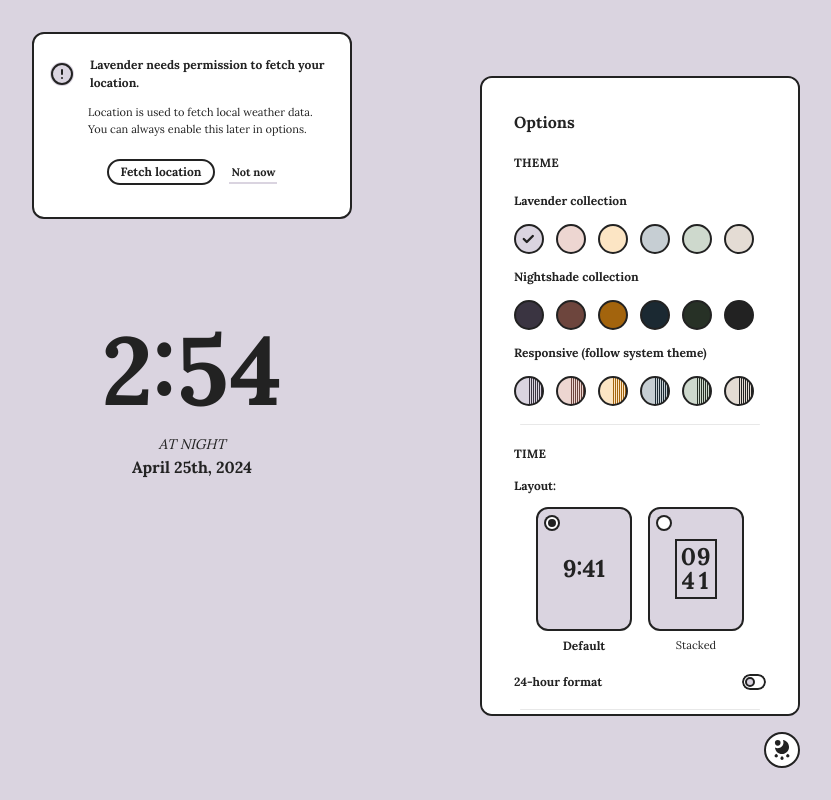
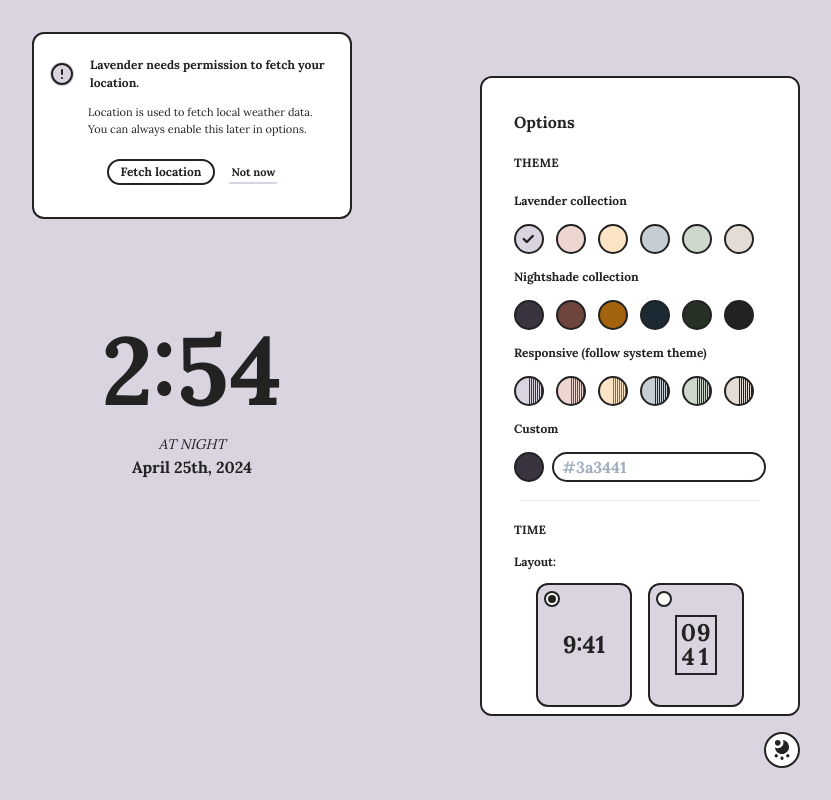
Before and after one commit to fvrests/lavender, a Vue app: page / in a window 1280 px wide. Both pictures are taken after a click on the button 1230 px from the left and 750 px from the top of the page. Shown: the whole page, without its empty margins (448-1279 px from the left). Built offline with nearby package versions, Linux system fonts and the light colour scheme.

Commit message:
feat: add custom color theme support (#35)
* feat: add custom color theme support

* refactor: reorganize imports and enhance custom color handling

* refactor: simplify code structure and improve readability in options component

```diff
--- a/src/assets/styles/global.css
+++ b/src/assets/styles/global.css
@@ -41,6 +41,9 @@
 	--ui-fg: var(--color-gray);
 	--ui-bg: white;
 
+	/* custom color */
+	--color-custom: #3a3441;
+
 	--ui-focus-box: 0px 0px 0px 2px var(--ui-bg), 0px 0px 0px 4px var(--ui-fg);
 }
 
@@ -63,6 +66,9 @@
 .sand:root {
 	--theme-bg: var(--color-sand);
 }
+.custom:root {
+	--theme-bg: var(--color-custom);
+}
 
 /* dark classic themes: with [name]-dark class */
 .lavender-dark:root,
@@ -70,7 +76,8 @@
 .lemon-dark:root,
 .sea-dark:root,
 .leaf-dark:root,
-.sand-dark:root {
+.sand-dark:root,
+.custom-dark:root {
 	--theme-fg: var(--color-sand);
 	--ui-bg: var(--color-sand);
 }
@@ -91,6 +98,9 @@
 }
 .sand-dark:root {
 	--theme-bg: var(--color-sand-dark);
+}
+.custom-dark:root {
+	--theme-bg: var(--color-custom);
 }
 
 /* system themes: with [name]-system class */
@@ -152,8 +162,18 @@ body {
 }
 
 body {
-	font-family: var(--font), -apple-system, BlinkMacSystemFont, 'Segoe UI',
-		Roboto, Oxygen, Ubuntu, Cantarell, 'Open Sans', 'Helvetica Neue', sans-serif;
+	font-family:
+		var(--font),
+		-apple-system,
+		BlinkMacSystemFont,
+		'Segoe UI',
+		Roboto,
+		Oxygen,
+		Ubuntu,
+		Cantarell,
+		'Open Sans',
+		'Helvetica Neue',
+		sans-serif;
 	-webkit-font-smoothing: antialiased;
 	-moz-osx-font-smoothing: grayscale;
 	background-color: var(--theme-bg);
--- a/src/components/options.vue
+++ b/src/components/options.vue
@@ -1,15 +1,16 @@
 <script setup lang="ts">
+import { computed, ref } from 'vue'
 import Icon from '../assets/icons/icon.vue'
+import button from '../assets/styles/button.module.css'
+import text from '../assets/styles/text.module.css'
+import { useDataStore } from '../store/data'
+import { useInstanceStore } from '../store/instance'
+import { useOptionsStore } from '../store/options'
+import { isColorDark } from '../utils/helpers'
+import ExternalLink from './external-link.vue'
 import OptionToggle from './option-toggle.vue'
 import RadioGroup from './radio-group.vue'
-import ExternalLink from './external-link.vue'
 import ThemeSelect from './theme-select.vue'
-import button from '../assets/styles/button.module.css'
-import text from '../assets/styles/text.module.css'
-import { ref } from 'vue'
-import { useDataStore } from '../store/data'
-import { useOptionsStore } from '../store/options'
-import { useInstanceStore } from '../store/instance'
 
 const dataStore = useDataStore()
 const optionsStore = useOptionsStore()
@@ -21,6 +22,27 @@ let themes = ['lavender', 'rose', 'lemon', 'sea', 'leaf', 'sand']
 
 function toggleOptionsMenu() {
 	isOptionsOpen.value = !isOptionsOpen.value
+}
+
+const isCustomColorDark = computed(() =>
+	isColorDark(optionsStore.theme.customColor),
+)
+const customColorScheme = computed(() =>
+	isCustomColorDark.value ? 'custom-dark' : 'custom',
+)
+
+function handleCustomColorChange(e: Event) {
+	const target = e.target as HTMLInputElement
+	let color = target.value
+	if (color && !color.startsWith('#')) {
+		color = '#' + color
+	}
+
+	if (color.length > 0 && !/^#([0-9A-F]{3}){1,2}$/i.test(color)) {
+		return
+	}
+
+	optionsStore.setCustomColor(color)
 }
 
 function handleFetch() {
@@ -91,6 +113,24 @@ function handleClearData() {
 								dark
 							/>
 						</li>
+					</ul>
+					<div class="space-xsmall" />
+					<div :class="text.label">Custom</div>
+					<div class="space-xsmall" />
+					<ul class="custom-theme-menu">
+						<ThemeSelect
+							:theme="customColorScheme"
+							:dark="isCustomColorDark"
+							:colors="['custom', 'custom-dark']"
+						/>
+						<input
+							type="text"
+							:value="optionsStore.theme.customColor"
+							@input="handleCustomColorChange"
+							placeholder="#3a3441"
+							maxlength="7"
+							:class="text.title"
+						/>
 					</ul>
 				</div>
 
@@ -347,10 +387,30 @@ function handleClearData() {
 	padding: 4px;
 }
 
+.custom-theme-menu {
+	display: flex;
+	align-items: center;
+	gap: var(--space-xsmall);
+}
+
+input {
+	width: 100%;
+	height: 30px;
+	border: var(--border);
+	border-radius: var(--rounded-full);
+	padding: 0 var(--space-xsmall);
+}
+
+input:focus {
+	outline: none;
+	box-shadow: var(--ui-focus-box);
+}
+
 .theme-list {
 	display: grid;
 	grid-template-columns: repeat(6, 1fr);
 }
+
 .theme-list > * {
 	margin-right: auto;
 	display: inline-flex;
--- a/src/components/theme-select.vue
+++ b/src/components/theme-select.vue
@@ -10,7 +10,7 @@ const props = withDefaults(
 		split?: boolean
 		dark?: boolean
 	}>(),
-	{ split: false, dark: false }
+	{ split: false, dark: false },
 )
 </script>
 
@@ -53,6 +53,7 @@ const props = withDefaults(
 button {
 	height: 30px;
 	width: 30px;
+	aspect-ratio: 1;
 	border-radius: var(--rounded-full);
 	cursor: pointer;
 	border: var(--border);
--- a/src/store/options.ts
+++ b/src/store/options.ts
@@ -1,4 +1,5 @@
 import { defineStore } from 'pinia'
+import { isColorDark } from '../utils/helpers'
 import { useDataStore } from './data'
 
 export const useOptionsStore = defineStore('options', {
@@ -7,6 +8,7 @@ export const useOptionsStore = defineStore('options', {
 		useChromeStorage: false,
 		theme: {
 			color: 'lavender',
+			customColor: '',
 		},
 		time: {
 			layout: 'default',
@@ -31,6 +33,10 @@ export const useOptionsStore = defineStore('options', {
 					(options) => {
 						if (options) {
 							const localOptions = JSON.parse(options)
+							document.documentElement.style.setProperty(
+								'--color-custom',
+								localOptions.theme.customColor,
+							)
 							this.$patch(localOptions)
 						}
 					},
@@ -98,6 +104,13 @@ export const useOptionsStore = defineStore('options', {
 			this.$patch({ theme: { color: theme } })
 			document.documentElement.className = theme
 		},
+		setCustomColor(colorHex: string) {
+			const isDark = isColorDark(colorHex)
+			const theme = isDark ? 'custom-dark' : 'custom'
+			this.$patch({ theme: { customColor: colorHex, color: theme } })
+			document.documentElement.style.setProperty('--color-custom', colorHex)
+			document.documentElement.className = theme
+		},
 		previewTheme(theme: string) {
 			document.documentElement.className = theme
 		},
--- a/src/utils/helpers.ts
+++ b/src/utils/helpers.ts
@@ -12,3 +12,28 @@ export async function fetchWeather(latitude: number, longitude: number) {
 	)
 	return await res.json()
 }
+
+export function hexToRgb(hex: string) {
+	// Remove the hash at the start if it's there
+	hex = hex.slice(1)
+
+	if (hex.length < 5) {
+		hex = hex.replace(/./g, '$&$&')
+	}
+
+	// Parse r, g, b values
+	const color = +('0x' + hex)
+	const r = color >> 16
+	const g = (color >> 8) & 255
+	const b = color & 255
+
+	return { r, g, b }
+}
+
+// https://awik.io/determine-color-bright-dark-using-javascript/
+export function isColorDark(hex: string) {
+	const { r, g, b } = hexToRgb(hex)
+	// HSP (Highly Sensitive Poo) equation from http://alienryderflex.com/hsp.html
+	const hsp = Math.sqrt(0.299 * (r * r) + 0.587 * (g * g) + 0.114 * (b * b))
+	return hsp < 127.5
+}
```
Also changed, not shown: 1 other file (tests, documents, lock files or other folders).
